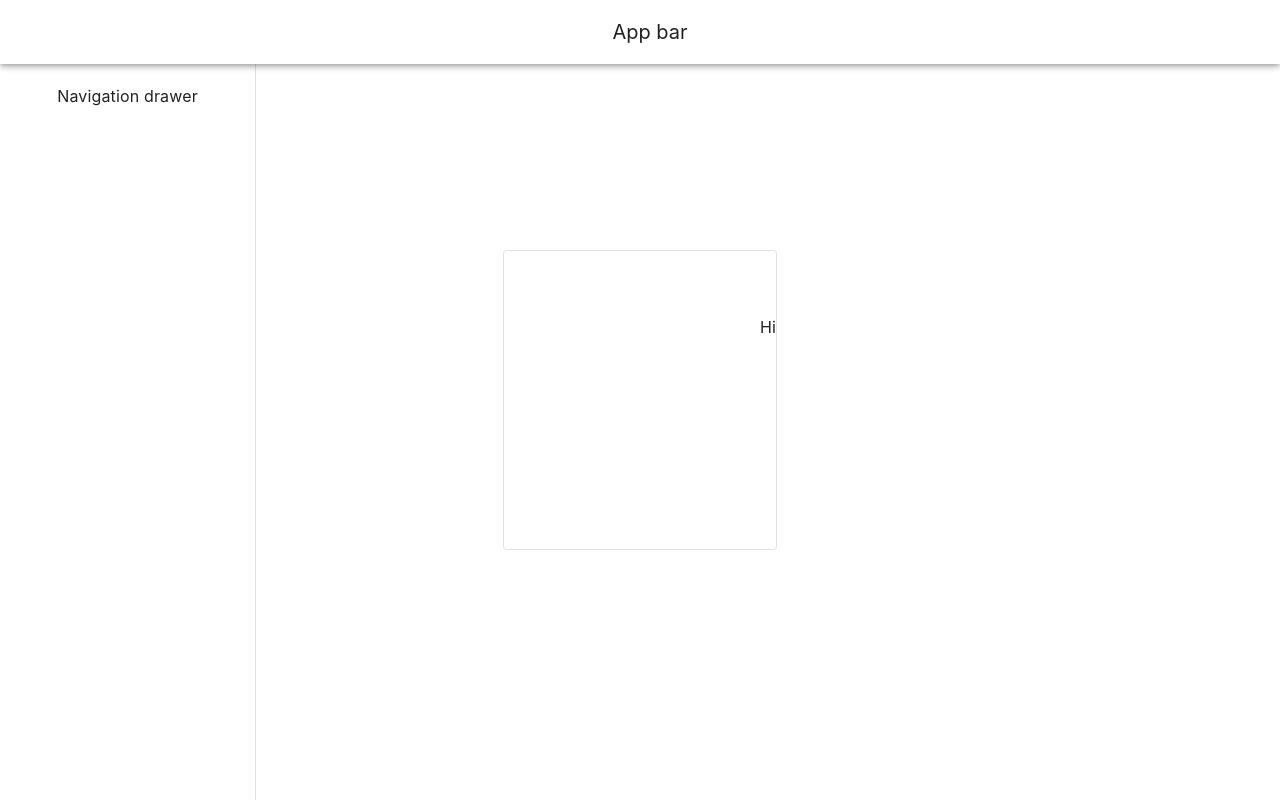
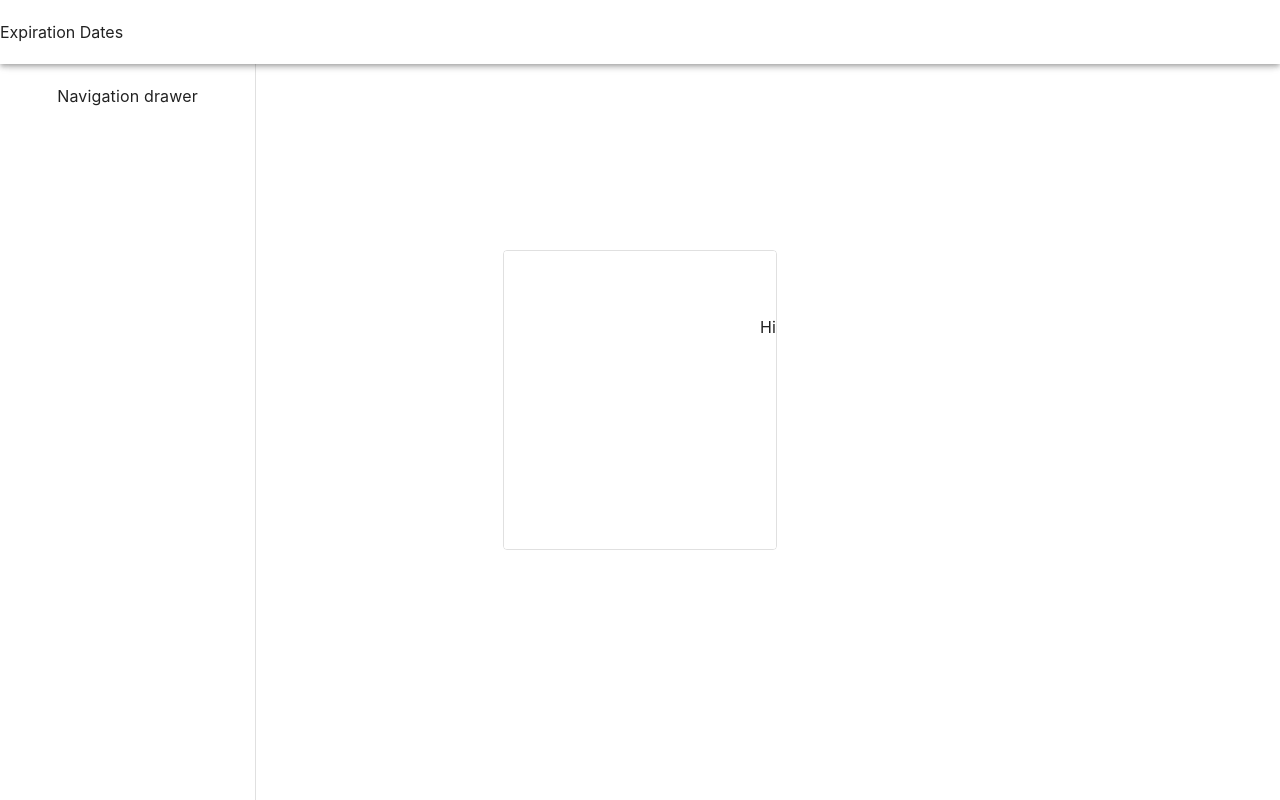
Before and after one commit to waseber/expiration-dates, a Vue app: page / in a window 1280 px wide. Built offline with nearby package versions, Linux system fonts and the light colour scheme.

Commit message:
vite and typescript setup fixes

```diff
--- a/package.json
+++ b/package.json
@@ -9,11 +9,13 @@
     "preview": "vite preview"
   },
   "dependencies": {
+    "path": "^0.12.7",
     "pinia": "^2.1.7",
     "vue": "^3.4.29",
     "vuetify": "^3.6.10"
   },
   "devDependencies": {
+    "@types/node": "^20.14.9",
     "@vitejs/plugin-vue": "^5.0.5",
     "typescript": "^5.2.2",
     "vite": "^5.3.1",
--- /dev/null
+++ b/src/components/NavTop.vue
@@ -0,0 +1,5 @@
+<script setup lang="ts"></script>
+
+<template>
+  <v-app-bar> Expiration Dates </v-app-bar>
+</template>
--- a/src/layouts/DefaultLayout.vue
+++ b/src/layouts/DefaultLayout.vue
@@ -1,9 +1,11 @@
-<script setup lang="ts"></script>
+<script setup lang="ts">
+import NavTop from "@/components/NavTop.vue";
+</script>
 
 <template>
   <v-responsive class="border rounded" max-height="300">
     <v-app>
-      <v-app-bar title="App bar"></v-app-bar>
+      <nav-top />
 
       <v-navigation-drawer>
         <v-list>
--- a/tsconfig.app.json
+++ b/tsconfig.app.json
@@ -34,6 +34,6 @@
     "src/**/*.vue",
     "tests/**/*.ts",
     "tests/**/*.tsx",
-    "src/plugins/**.ts",],
+    "plugins/*.ts",],
   "exclude": ["node_modules"]
 }
--- a/vite.config.ts
+++ b/vite.config.ts
@@ -1,10 +1,13 @@
 import { defineConfig } from 'vite'
 import vue from '@vitejs/plugin-vue'
+import path from 'path'
 
 // https://vitejs.dev/config/
 export default defineConfig({
   plugins: [vue()],
-  resolve: {
+  resolve: {alias: {
+      "@": path.resolve(__dirname, "src/"),
+    },
     extensions: ['.mjs', '.js', '.ts', '.jsx', '.tsx', '.json', '.vue'],
   },
 })
```
Also changed, not shown: 1 other file (tests, documents, lock files or other folders).
